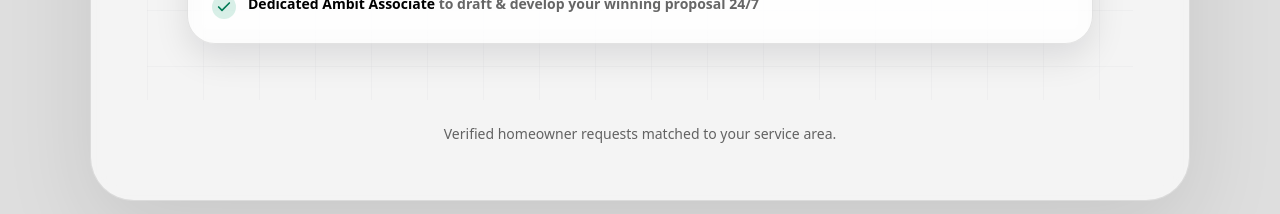
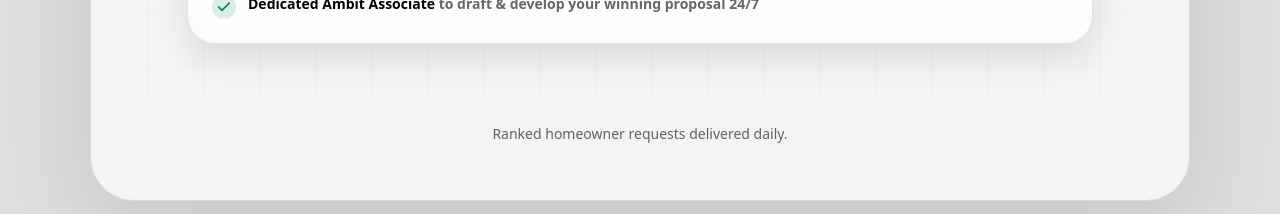
Before and after one commit to seansevrix/ambit, a Next.js app: page / in a window 1280 px wide. Shown: the part 1320-1534 px from the top of the page. Built offline with nearby package versions, Linux system fonts and the light colour scheme.

Commit message:
Update residential subtitle copy

```diff
--- a/app/page.tsx
+++ b/app/page.tsx
@@ -8,9 +8,9 @@ import LandingEmailPreview from "./components/LandingEmailPreview";
 type Market = "residential" | "commercial" | "government";
 
 function marketSub(m: Market) {
-  if (m === "commercial") return "Work orders + service contracts ranked for your team.";
-  if (m === "government") return "Public bid opportunities matched to your scope.";
-  return "Verified homeowner requests matched to your service area.";
+  if (m === "commercial") return "Ranked commercial opportunities delivered daily.";
+  if (m === "government") return "Ranked bid opportunities delivered daily.";
+  return "Ranked homeowner requests delivered daily.";
 }
 
 const CONTAINER = "mx-auto max-w-[1180px] px-6 lg:px-10";
```
